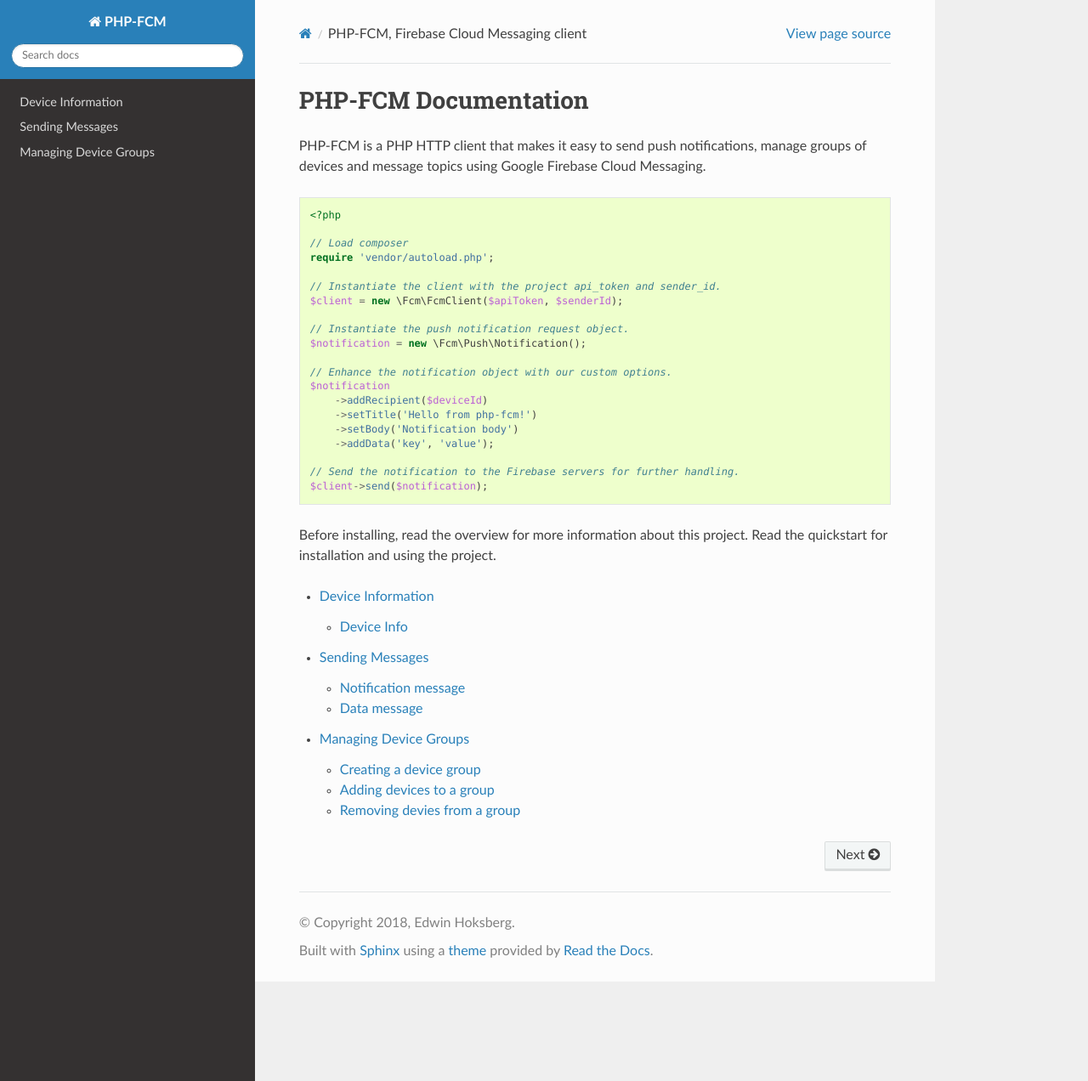
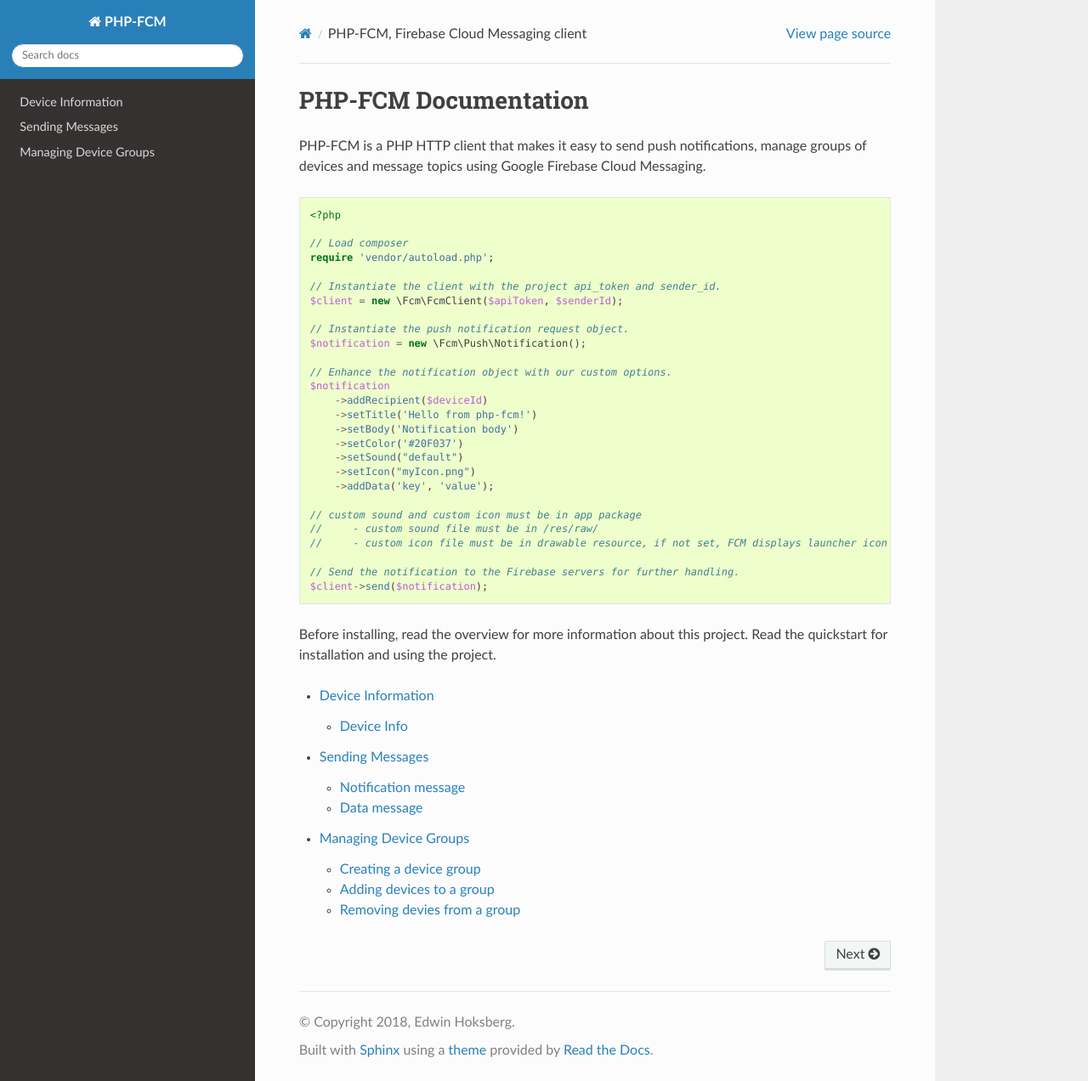
Before and after one commit to EdwinHoksberg/php-fcm, a Sphinx documentation site: the page built from docs/index.rst, in a window 1280 px wide and 1272 px high. Shown: the whole window at 85% size. Built offline with Sphinx 7.4.7 and the Read the Docs theme 2.0.0, drawn with Linux system fonts in a browser that asks for light colours; pages that are not in the unit, such as notebooks, are missing from menus.

Commit message:
Update index.rst

```diff
--- a/docs/index.rst
+++ b/docs/index.rst
@@ -25,7 +25,14 @@
         ->addRecipient($deviceId)
         ->setTitle('Hello from php-fcm!')
         ->setBody('Notification body')
+        ->setColor('#20F037')
+        ->setSound("default")
+        ->setIcon("myIcon.png")
         ->addData('key', 'value');
+
+    // custom sound and custom icon must be in app package
+    //     - custom sound file must be in /res/raw/
+    //     - custom icon file must be in drawable resource, if not set, FCM displays launcher icon in app manifest
 
     // Send the notification to the Firebase servers for further handling.
     $client->send($notification);
```
